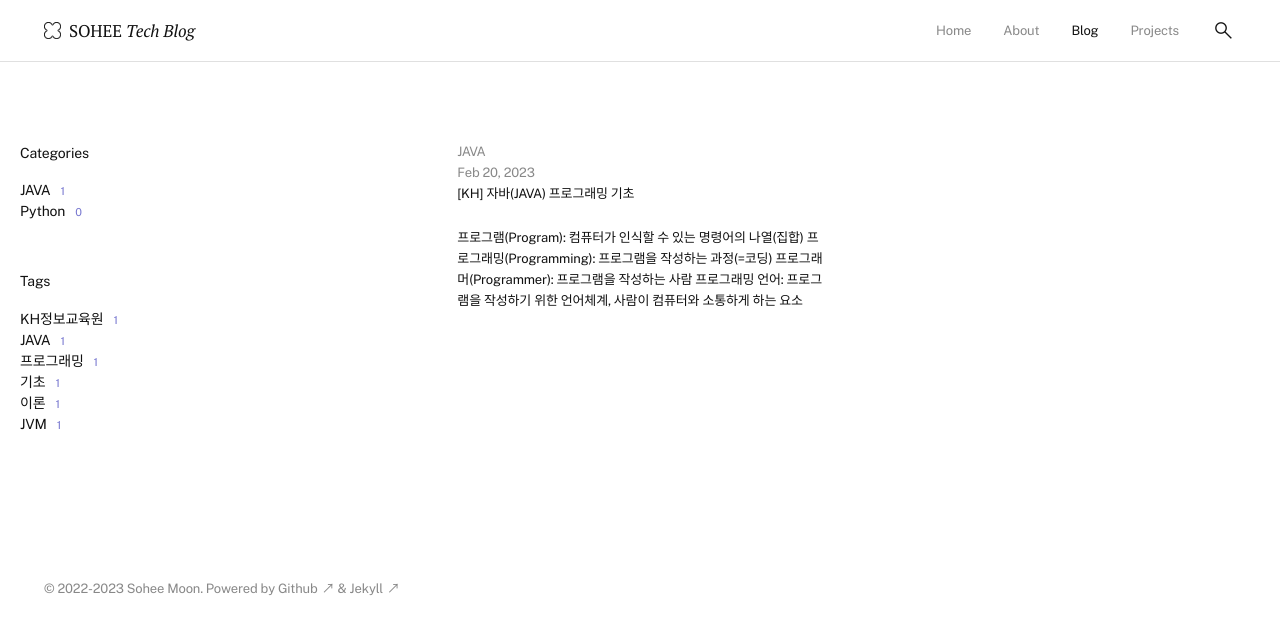
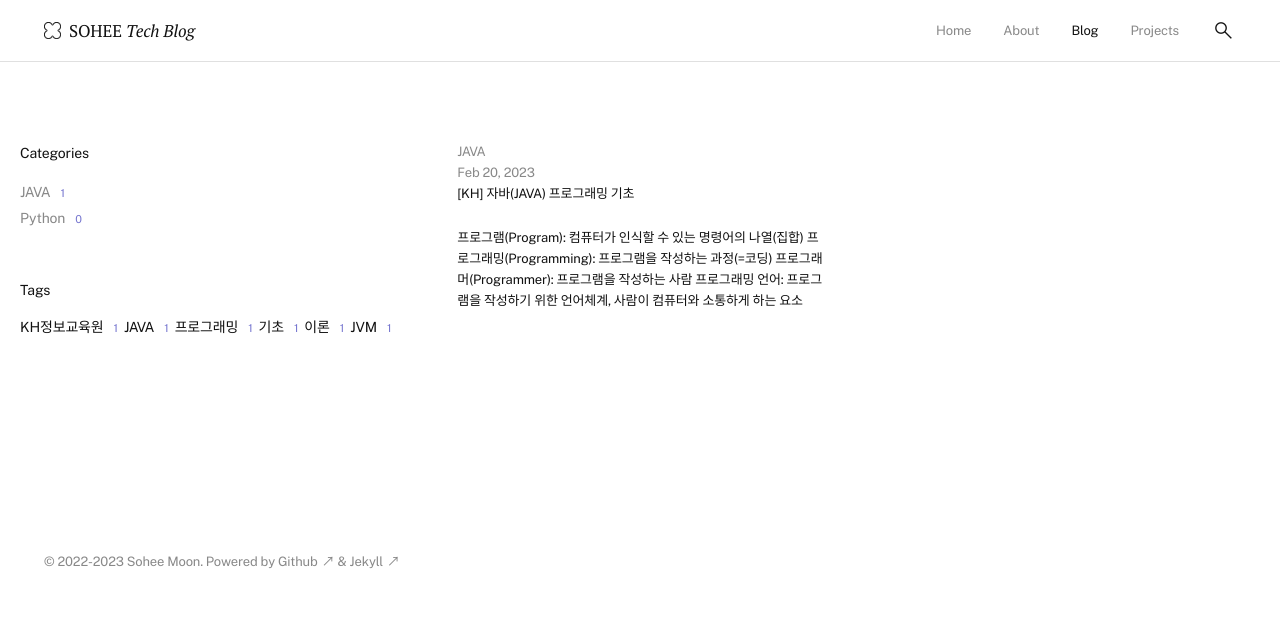
Before and after one commit to soheetech/soheetech.github.io, a Jekyll site: the page built from blog.md, in a window 1280 px wide. Shown: the top 635 px of the page. Built offline with Jekyll 4.4.1, drawn with Linux system fonts in a browser that asks for light colours.

Commit message:
Update archive.html

```diff
--- a/_layouts/archive.html
+++ b/_layouts/archive.html
@@ -3,12 +3,12 @@ layout: default
 ---
 
 <div class="container d-flex p-archive">
-  <article id="sidebar" class="g-1-3">
-    <div>
+  <article id="sidebar" class="g-1-3 c-pd">
+    <div class="category">
       <h4>Categories</h4>
       {%-include category.html-%}
     </div>
-    <div>
+    <div class="tag">
       <h4>Tags</h4>
       {%-include tags.html-%}
     </div>
```
